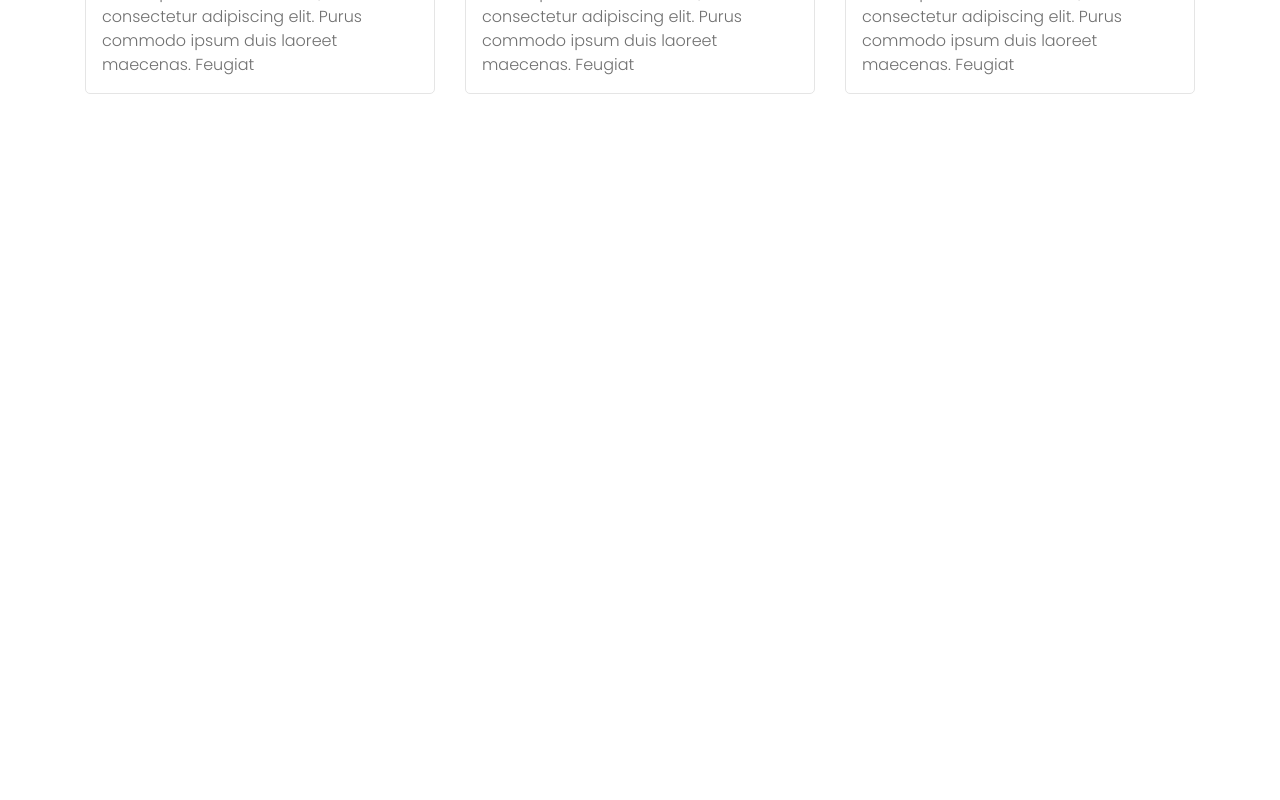
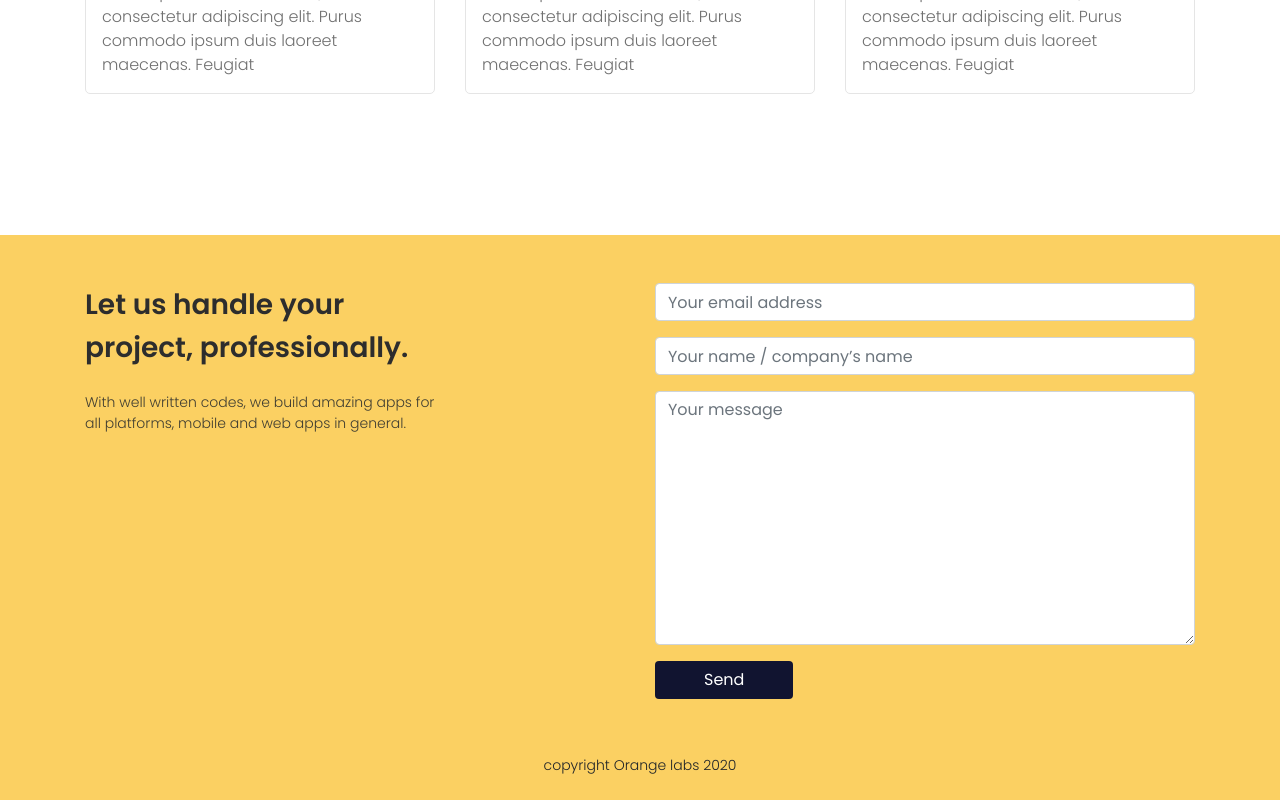
Before and after one commit to jahan-nusrat/creative-agency-client, a React (Create React App) app: page / in a window 1280 px wide. Shown: the part 2136-2936 px from the top of the page. Before the commit the page ends 2323 px from the top, so only its background shows below. Built offline with nearby package versions, Linux system fonts and the light colour scheme; the HTML template or start-up script is replaced by a standard one.

Commit message:
footer done

```diff
--- a/package.json
+++ b/package.json
@@ -9,6 +9,7 @@
     "jwt-decode": "^3.0.0",
     "react": "^16.13.1",
     "react-alice-carousel": "^2.0.1",
+    "react-bootstrap": "^1.3.0",
     "react-dom": "^16.13.1",
     "react-multi-carousel": "^2.5.5",
     "react-redux": "^7.2.1",
--- /dev/null
+++ b/src/components/Home/Footer/ContactForm.js
@@ -0,0 +1,31 @@
+import React from 'react'
+
+const ContactForm = () => {
+    return (
+        <form onSubmit={(e) => e.preventDefault()}>
+            <div className="form-group">
+                <input
+                    type="text"
+                    className="form-control"
+                    placeholder="Your email address"
+                />
+            </div>
+            <div className="form-group">
+                <input type="text" className="form-control" placeholder="Your name / company’s name" />
+            </div>
+            <div className="form-group">
+                <textarea
+                    className="form-control"
+                    cols="30"
+                    rows="10"
+                    placeholder="Your message"
+                ></textarea>
+            </div>
+            <div className="form-group">
+                <button className="btn btn-brand px-5">Send</button>
+            </div>
+        </form>
+    )
+}
+
+export default ContactForm
--- /dev/null
+++ b/src/components/Home/Footer/Footer.js
@@ -0,0 +1,26 @@
+import React from 'react'
+import ContactForm from './ContactForm';
+import './footer.style.css';
+
+const Footer = () => {
+    return (
+        <div className="container footer-container">
+            <div className="row justify-content-between">
+                <div className="col-lg-4 footer-left">
+                    <h3>Let us handle your project, professionally.</h3>
+                    <p>With well written codes, we build amazing apps for all platforms, mobile and web apps in general.</p>
+                </div>
+                <div className="col-lg-6 footer-right">
+                    <ContactForm />
+                </div>
+            </div>
+            <div className="row justify-content-center">
+                <div className="col-lg-5 secondary-footer">
+                    <p>copyright Orange labs {new Date().getFullYear()}</p>
+                </div>
+            </div>
+        </div>
+    )
+}
+
+export default Footer
--- /dev/null
+++ b/src/components/Home/Footer/footer.style.css
@@ -0,0 +1,28 @@
+.footer-container {
+    padding-top: 3rem;
+}
+
+.footer-left h3 {
+    color: #2D2D2D;
+    font-weight: 600;
+    margin-bottom: 1.4rem;
+    line-height: 43px;
+}
+
+.footer-left p {
+    font-size: 14px;
+    opacity: 0.85;
+    font-weight: 300;
+}
+
+.secondary-footer {
+    margin-top: 2.5rem;
+    text-align: center;
+    margin-bottom: 1.5rem;
+}
+
+.secondary-footer p {
+    margin-bottom: 0;
+    font-weight: 300;
+    font-size: 14px;
+}
--- a/src/components/Home/Home/Home.js
+++ b/src/components/Home/Home/Home.js
@@ -1,5 +1,7 @@
 import React from 'react'
 import Feedback from '../Feedback/Feedback';
+import ContactForm from '../Footer/ContactForm';
+import Footer from '../Footer/Footer';
 import Hero from '../Hero/Hero'
 import Navbar from '../Nav/Navbar';
 import Partners from '../Partners/Partners';
@@ -20,6 +22,9 @@ const Home = () => {
                 <Works />
             </section>
             <Feedback />
+            <section className="footer-section">
+                <Footer />
+            </section>
         </div>
 
     )
--- a/src/components/Home/Home/home.style.css
+++ b/src/components/Home/Home/home.style.css
@@ -16,3 +16,8 @@ header {
 .work-section {
     background-color: #111430;
 }
+
+.footer-section {
+    margin-top: 7rem;
+    background-color: #FBD062;
+}
```
Also changed, not shown: 1 other file (tests, documents, lock files or other folders).
